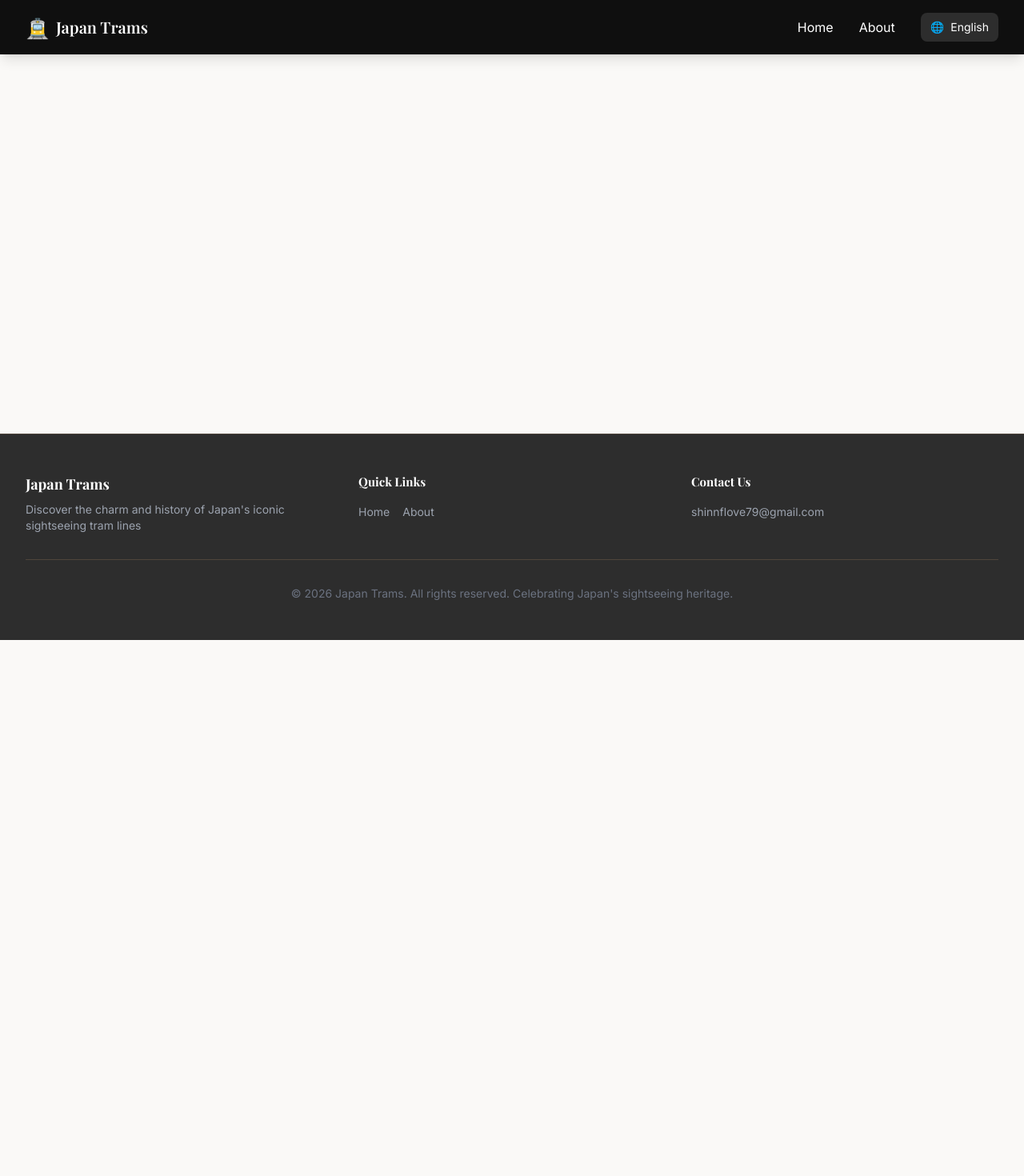
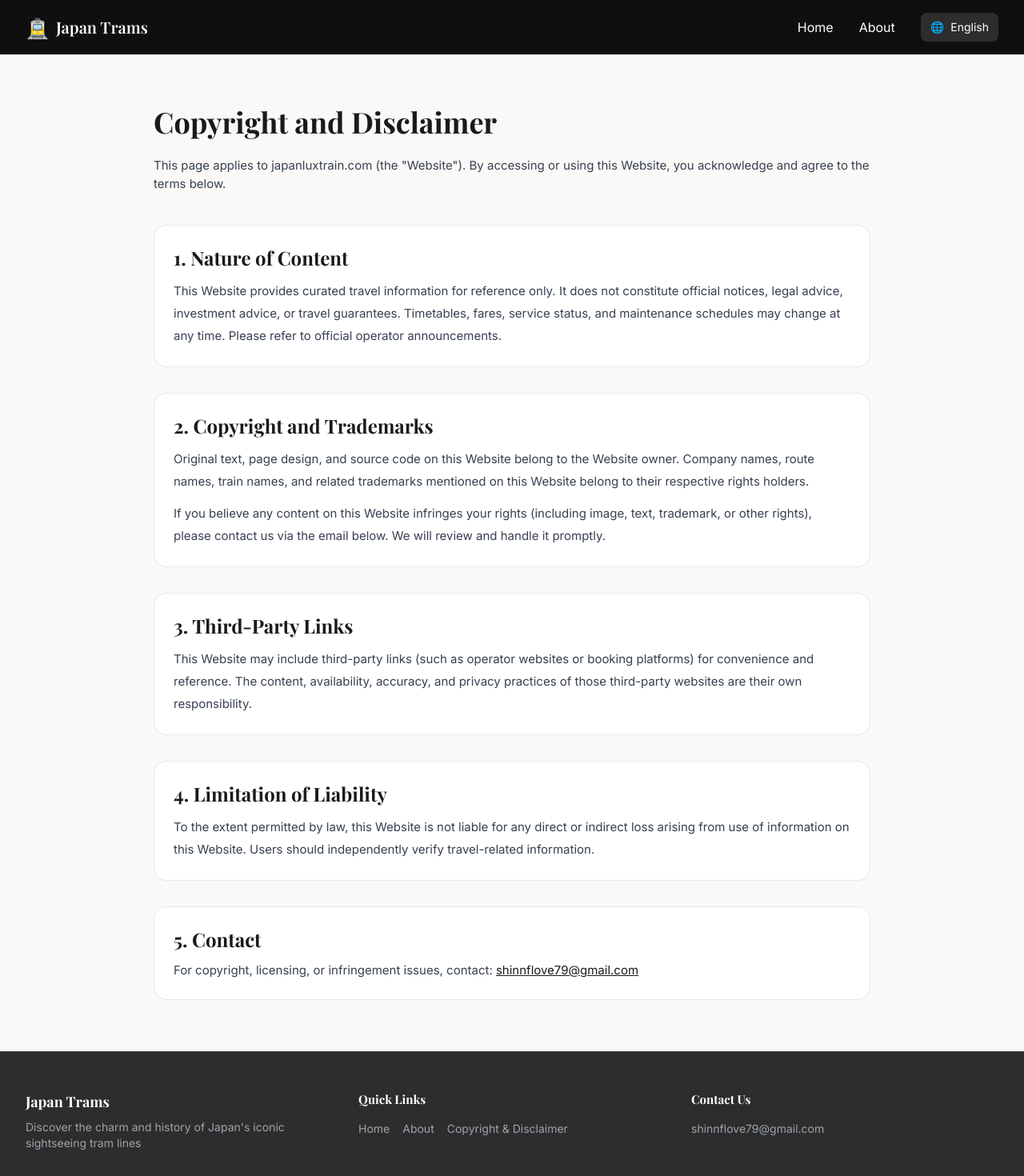
Before and after one commit to shinnflove79/japan-tram-tours-28f, a Vue app: page /disclaimer in a window 1280 px wide. Shown: the top 1470 px of the page at 80% size. Before the commit the page ends 800 px from the top, so only its background shows below. Built offline with nearby package versions, Linux system fonts and the light colour scheme.

Commit message:
Add multilingual copyright and disclaimer page

```diff
--- a/src/components/Footer.vue
+++ b/src/components/Footer.vue
@@ -25,6 +25,14 @@
                   class="rounded-sm text-gray-400 transition-colors hover:text-accent focus-visible:outline-none focus-visible:ring-2 focus-visible:ring-accent focus-visible:ring-offset-2 focus-visible:ring-offset-secondary"
                 >
                   {{ aboutText }}
+                </router-link>
+              </li>
+              <li>
+                <router-link
+                  to="/disclaimer"
+                  class="rounded-sm text-gray-400 transition-colors hover:text-accent focus-visible:outline-none focus-visible:ring-2 focus-visible:ring-accent focus-visible:ring-offset-2 focus-visible:ring-offset-secondary"
+                >
+                  {{ disclaimerText }}
                 </router-link>
               </li>
             </ul>
@@ -59,7 +67,7 @@ defineOptions({
   name: 'AppFooter',
 })
 
-const { t } = useI18n()
+const { t, locale } = useI18n()
 const currentYear = new Date().getFullYear()
 
 const asText = (value: unknown, fallback = ''): string => {
@@ -74,6 +82,11 @@ const quickLinksText = computed(() => asText(t('footer.quickLinks'), 'Quick Link
 const contactTitleText = computed(() => asText(t('footer.followUs'), 'Contact Us'))
 const homeText = computed(() => asText(t('nav.home'), 'Home'))
 const aboutText = computed(() => asText(t('nav.about'), 'About'))
+const disclaimerText = computed(() => {
+  if (locale.value === 'ja') return '著作権・免責事項'
+  if (locale.value === 'zh-TW') return '版權與免責聲明'
+  return 'Copyright & Disclaimer'
+})
 
 const CONTACT_EMAIL = 'shinnflove79@gmail.com'
 const contactEmailText = computed(() => CONTACT_EMAIL)
--- /dev/null
+++ b/src/pages/DisclaimerPage.vue
@@ -0,0 +1,144 @@
+<template>
+  <main class="bg-background px-4 py-16 sm:px-6 lg:px-8">
+    <div class="mx-auto max-w-4xl">
+      <h1 class="mb-6 font-heading text-4xl font-bold text-primary">{{ content.title }}</h1>
+      <p class="mb-10 font-body text-gray-700">
+        {{ content.intro }}
+      </p>
+
+      <section class="mb-8 rounded-2xl border border-gray-200 bg-white p-6">
+        <h2 class="mb-3 font-heading text-2xl font-bold text-primary">{{ content.section1Title }}</h2>
+        <p class="font-body leading-7 text-gray-700">
+          {{ content.section1Body }}
+        </p>
+      </section>
+
+      <section class="mb-8 rounded-2xl border border-gray-200 bg-white p-6">
+        <h2 class="mb-3 font-heading text-2xl font-bold text-primary">{{ content.section2Title }}</h2>
+        <p class="mb-3 font-body leading-7 text-gray-700">
+          {{ content.section2Body1 }}
+        </p>
+        <p class="font-body leading-7 text-gray-700">
+          {{ content.section2Body2 }}
+        </p>
+      </section>
+
+      <section class="mb-8 rounded-2xl border border-gray-200 bg-white p-6">
+        <h2 class="mb-3 font-heading text-2xl font-bold text-primary">{{ content.section3Title }}</h2>
+        <p class="font-body leading-7 text-gray-700">
+          {{ content.section3Body }}
+        </p>
+      </section>
+
+      <section class="mb-8 rounded-2xl border border-gray-200 bg-white p-6">
+        <h2 class="mb-3 font-heading text-2xl font-bold text-primary">{{ content.section4Title }}</h2>
+        <p class="font-body leading-7 text-gray-700">
+          {{ content.section4Body }}
+        </p>
+      </section>
+
+      <section class="rounded-2xl border border-gray-200 bg-white p-6">
+        <h2 class="mb-3 font-heading text-2xl font-bold text-primary">{{ content.section5Title }}</h2>
+        <p class="font-body text-gray-700">
+          {{ content.section5Label }}
+          <a href="mailto:shinnflove79@gmail.com" class="text-primary underline">shinnflove79@gmail.com</a>
+        </p>
+      </section>
+    </div>
+  </main>
+</template>
+
+<script setup lang="ts">
+import { computed } from 'vue'
+import { useI18n } from 'vue-i18n'
+
+interface DisclaimerContent {
+  title: string
+  intro: string
+  section1Title: string
+  section1Body: string
+  section2Title: string
+  section2Body1: string
+  section2Body2: string
+  section3Title: string
+  section3Body: string
+  section4Title: string
+  section4Body: string
+  section5Title: string
+  section5Label: string
+}
+
+const { locale } = useI18n()
+
+const contentByLocale: Record<'en' | 'ja' | 'zh-TW', DisclaimerContent> = {
+  en: {
+    title: 'Copyright and Disclaimer',
+    intro:
+      'This page applies to japanluxtrain.com (the "Website"). By accessing or using this Website, you acknowledge and agree to the terms below.',
+    section1Title: '1. Nature of Content',
+    section1Body:
+      'This Website provides curated travel information for reference only. It does not constitute official notices, legal advice, investment advice, or travel guarantees. Timetables, fares, service status, and maintenance schedules may change at any time. Please refer to official operator announcements.',
+    section2Title: '2. Copyright and Trademarks',
+    section2Body1:
+      'Original text, page design, and source code on this Website belong to the Website owner. Company names, route names, train names, and related trademarks mentioned on this Website belong to their respective rights holders.',
+    section2Body2:
+      'If you believe any content on this Website infringes your rights (including image, text, trademark, or other rights), please contact us via the email below. We will review and handle it promptly.',
+    section3Title: '3. Third-Party Links',
+    section3Body:
+      'This Website may include third-party links (such as operator websites or booking platforms) for convenience and reference. The content, availability, accuracy, and privacy practices of those third-party websites are their own responsibility.',
+    section4Title: '4. Limitation of Liability',
+    section4Body:
+      'To the extent permitted by law, this Website is not liable for any direct or indirect loss arising from use of information on this Website. Users should independently verify travel-related information.',
+    section5Title: '5. Contact',
+    section5Label: 'For copyright, licensing, or infringement issues, contact: ',
+  },
+  ja: {
+    title: '著作権および免責事項',
+    intro:
+      '本ページは japanluxtrain.com（以下「当サイト」）に適用されます。当サイトを利用することにより、以下の内容に同意したものとみなされます。',
+    section1Title: '1. 掲載情報の性質',
+    section1Body:
+      '当サイトの情報は旅行に関する参考情報として提供されています。公式告知、法的助言、投資助言、または旅行の保証を構成するものではありません。時刻、運賃、運休、保守情報などは随時変更される可能性があるため、各事業者の公式発表をご確認ください。',
+    section2Title: '2. 著作権・商標',
+    section2Body1:
+      '当サイト上の独自文章、ページデザイン、ソースコードの権利は当サイト運営者に帰属します。当サイトに記載される会社名、路線名、列車名、関連商標は、それぞれの権利者に帰属します。',
+    section2Body2:
+      '画像・文章・商標等を含め、権利侵害の疑いがある場合は、下記メールアドレスまでご連絡ください。内容確認のうえ、速やかに対応します。',
+    section3Title: '3. 外部リンク',
+    section3Body:
+      '当サイトには、利便性のために第三者サイト（運営会社公式サイトや予約サイト等）へのリンクが含まれる場合があります。第三者サイトの内容、可用性、正確性、プライバシーポリシーについては各サイトの責任となります。',
+    section4Title: '4. 免責',
+    section4Body:
+      '法令で認められる範囲において、当サイトは当サイト情報の利用により生じたいかなる直接的・間接的損害についても責任を負いません。利用者ご自身で最新情報をご確認ください。',
+    section5Title: '5. お問い合わせ',
+    section5Label: '著作権・利用許諾・権利侵害に関する連絡先: ',
+  },
+  'zh-TW': {
+    title: '版權與免責聲明',
+    intro: '本頁面適用於 japanluxtrain.com（以下簡稱「本網站」）。當您存取或使用本網站，即表示您已閱讀並同意以下條款。',
+    section1Title: '1. 內容性質',
+    section1Body:
+      '本網站提供之內容屬旅遊資訊整理與參考資料，不構成官方公告、法律意見、投資建議或行程保證。時刻、票價、停駛、維修等資訊可能隨時變更，請以各營運方官方公告為準。',
+    section2Title: '2. 著作權與商標',
+    section2Body1:
+      '本網站之原創文字、頁面設計與程式碼，其權利歸本網站所有。文中提及之公司名稱、路線名稱、列車名稱及相關商標，權利均歸各自權利人所有。',
+    section2Body2:
+      '若您認為本網站內容涉及侵權（包含圖片、文字、商標或其他權利），請透過下方電子郵件聯繫我們。我們將於查核後儘速處理。',
+    section3Title: '3. 第三方連結',
+    section3Body:
+      '本網站可能包含第三方網站連結（如營運方官網或訂票平台），僅供資訊參考與便利使用。第三方網站之內容、可用性、正確性與隱私政策，均由其自行負責。',
+    section4Title: '4. 責任限制',
+    section4Body:
+      '在法律允許範圍內，本網站不就因使用本網站資訊所生之任何直接或間接損失負責。使用者應自行判斷並核對出行相關資訊。',
+    section5Title: '5. 聯絡方式',
+    section5Label: '版權、授權或侵權處理聯絡信箱：',
+  },
+}
+
+const content = computed(() => {
+  const current = locale.value
+  if (current === 'ja') return contentByLocale.ja
+  if (current === 'zh-TW') return contentByLocale['zh-TW']
+  return contentByLocale.en
+})
+</script>
--- a/src/router/index.ts
+++ b/src/router/index.ts
@@ -2,6 +2,7 @@ import { createRouter, createWebHistory } from 'vue-router'
 import HomePage from '@/pages/HomePage.vue'
 import TramDetailsPage from '@/pages/TramDetailsPage.vue'
 import PlaceholderPage from '@/pages/PlaceholderPage.vue'
+import DisclaimerPage from '@/pages/DisclaimerPage.vue'
 
 const routes = [
   {
@@ -25,6 +26,11 @@ const routes = [
     name: 'Gallery',
     component: PlaceholderPage,
     props: { title: 'Gallery', description: 'Explore our complete photo collection' },
+  },
+  {
+    path: '/disclaimer',
+    name: 'Disclaimer',
+    component: DisclaimerPage,
   },
 ]
 
```
Also changed, not shown: 1 other file (tests, documents, lock files or other folders).
